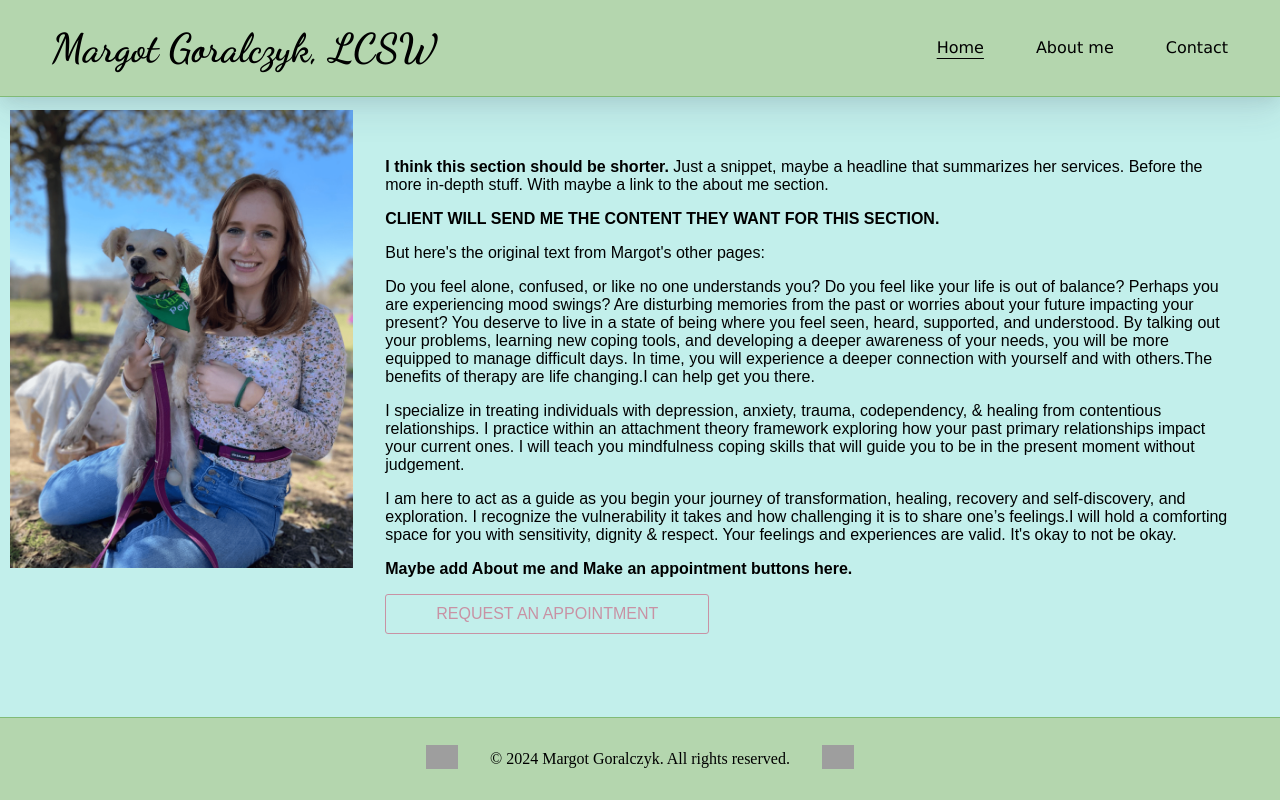
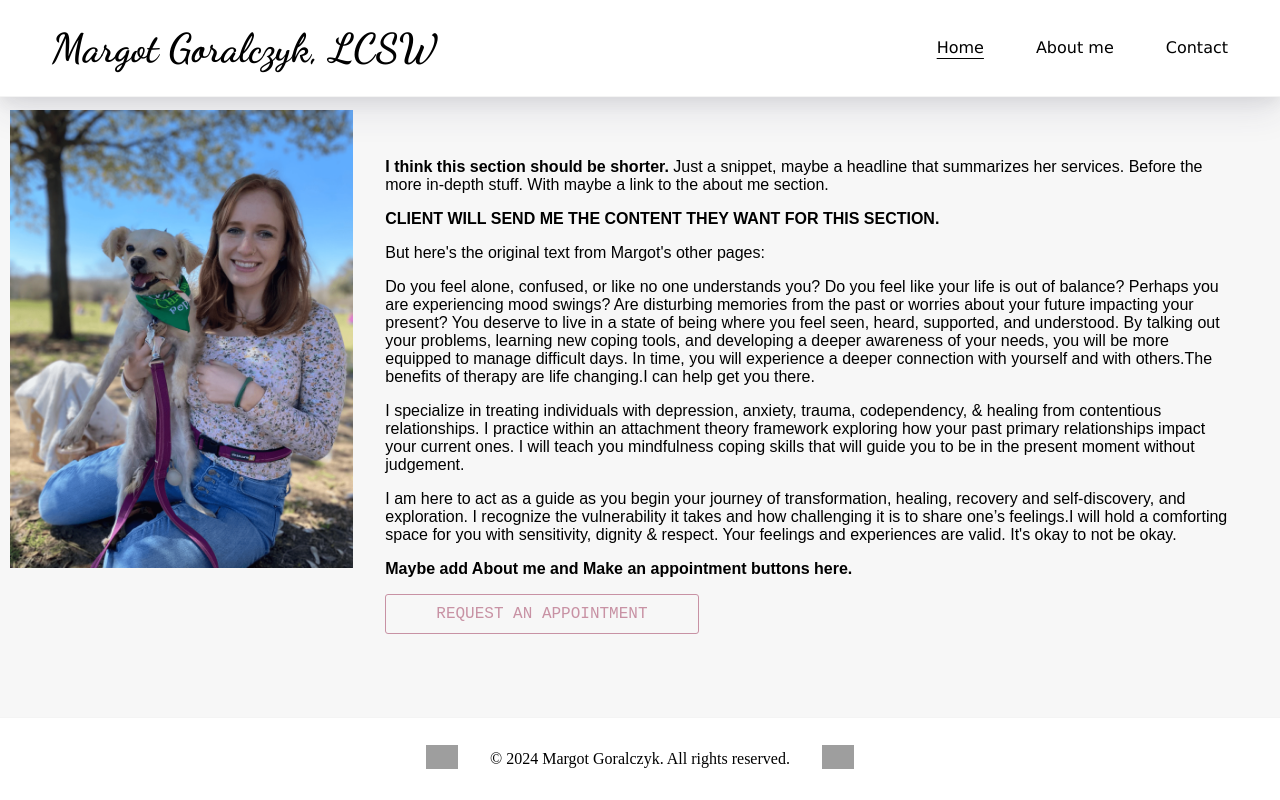
Before and after one commit to pamunev/margot-therapist-website, a React (Create React App) app: page / in a window 1280 px wide. Built offline with nearby package versions, Linux system fonts and the light colour scheme; grey boxes are pictures that could not be loaded.

Commit message:
Styled softer colors.

```diff
--- a/src/index.css
+++ b/src/index.css
@@ -2,11 +2,13 @@
 :root {
   --form-font-color: #555;
   --form-font-hover-color: green;
-  --accent: purple;
+  --accent: #c2efeb;
+  --accent-2: #a3b899;
+  --button: #c892a4;
   --dark: #050264;
-  --body-background: #c2efeb;
-  --header-background: #b4d6ae;
-  --border: #81bb77;
+  --body-background: #f7f7f7;
+  --header-background: #ffffff;
+  --border: #f4f4f4;
 }
 
 /*-----Global Styles-----*/
@@ -105,6 +107,11 @@ body {
   color: black;
   margin-left: 2rem;
   font-size: 2.5rem;
+  transition: all 0.6s;
+}
+
+#header h1 a:hover {
+  color: var(--accent);
 }
 
 #header nav {
@@ -151,7 +158,7 @@ body {
 }
 
 .nav-link:hover {
-  color: blue;
+  color: var(--accent);
 }
 
 .btn--menu {
@@ -180,6 +187,14 @@ body {
   margin: 2rem;
 }
 
+.home-pg-btn {
+  background-color: green;
+  color: white;
+  font-size: 20px;
+  font-family: "Courier New", Courier, monospace;
+  border-radius: 0%;
+}
+
 /*-----ABOUT ME PAGE-----*/
 
 .about-title {
@@ -198,8 +213,13 @@ body {
 
 .contact-page a {
   text-decoration: none;
-  color: #c892a4;
+  color: var(--accent-2);
   font-weight: bold;
+  transition: all 0.5s;
+}
+
+.contact-page a:hover {
+  color: var(--accent);
 }
 
 .contact-text {
@@ -230,9 +250,9 @@ body {
 
 .button {
   background: 0 0 var(--body-background);
-  border: 1px solid #c892a4;
+  border: 1px solid var(--button);
   border-radius: 3px;
-  color: #c892a4;
+  color: var(--button);
   font-size: 1em;
   padding: 10px 50px;
   text-transform: uppercase;
@@ -280,7 +300,7 @@ form button {
   box-shadow: none;
   border-radius: 0;
   background-color: var(--body-background);
-  border-color: #c892a4;
+  border-color: var(--accent-2);
   border-style: none none solid none;
   width: 100%;
   font-size: 1em;
@@ -294,7 +314,7 @@ form button {
 }
 
 .form-control::placeholder {
-  color: #c892a4;
+  color: #aaa;
 }
 
 .form-control:focus::placeholder {
--- a/src/routes/home.jsx
+++ b/src/routes/home.jsx
@@ -54,7 +54,7 @@ export default function Home() {
           </strong>
         </p>
         <NavLink to="/contact">
-          <button type="submit" className="button">
+          <button type="submit" className="button home-pg-btn">
             Request an appointment
           </button>
         </NavLink>
```
